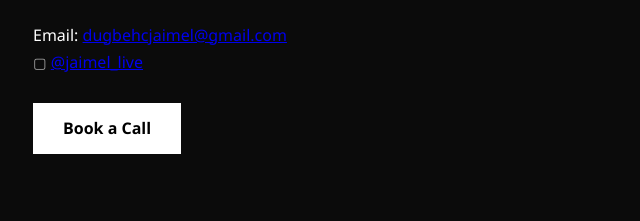
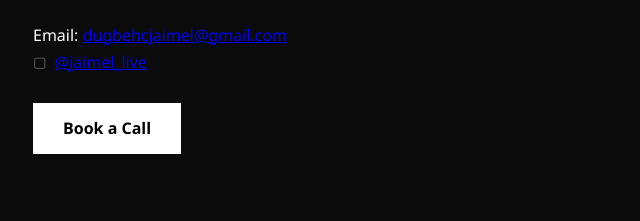
Before and after one commit to Jaimel126/jaimel-portfolio, a plain HTML site: page index.html in a window 1280 px wide. Shown: the part 2015-2236 px from the top of the page, 197-837 px from the left. Drawn offline with Linux system fonts and the light colour scheme.

Commit message:
Update style.css

```diff
--- a/style.css
+++ b/style.css
@@ -95,3 +95,13 @@ footer {
 html {
   scroll-behavior: smooth;
 }
+.ig-line {
+  display: flex;
+  align-items: center;
+  gap: 8px;
+}
+
+.ig-icon {
+  font-size: 12px;
+  opacity: 0.6;
+}
```
